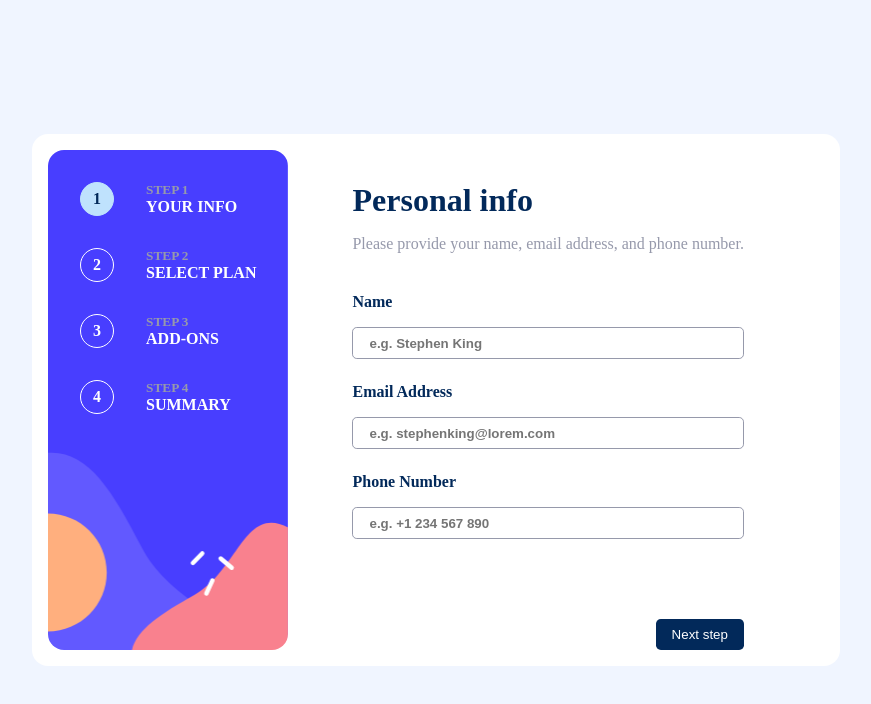
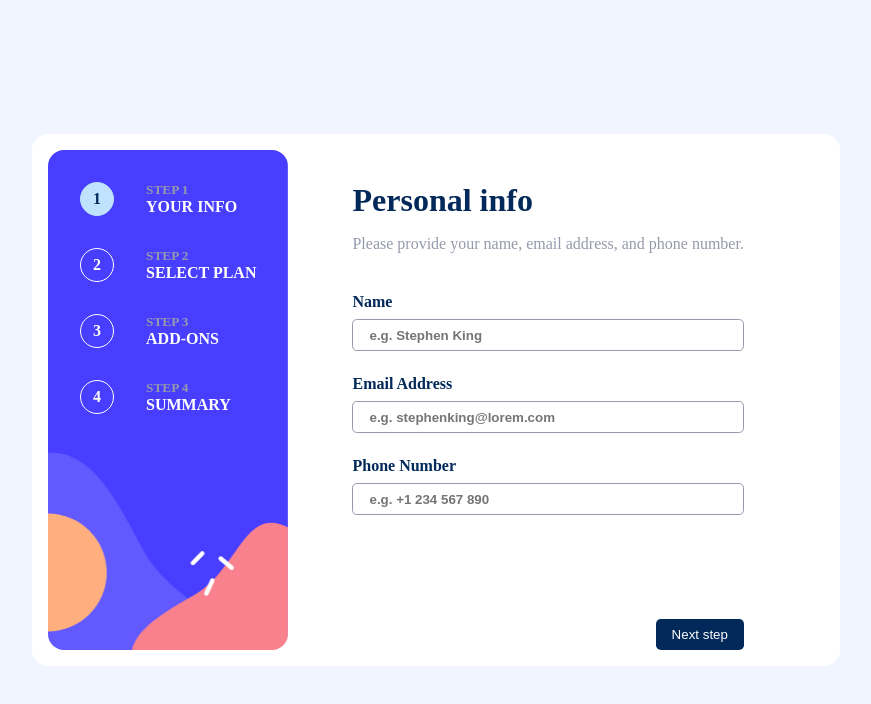
Before and after one commit to webifyCode/mymultistepform, a React (Vite) app: page / in a window 1280 px wide. Shown: the top 704 px of the page, without its empty margins (204-1075 px from the left). Built offline with nearby package versions, Linux system fonts and the light colour scheme.

Commit message:
new updates

```diff
--- a/src/styles/PersonalInfo.css
+++ b/src/styles/PersonalInfo.css
@@ -9,11 +9,10 @@
   display: flex;
   justify-content: space-between;
   align-items: center;
-  margin-bottom: 0.5rem;
+  margin: 1.5rem 0 0.5rem 0;
 }
 
 form h4 {
-  margin: 1.5rem 0 0.5rem 0;
   color: hsl(213, 96%, 18%);
 }
 
```
